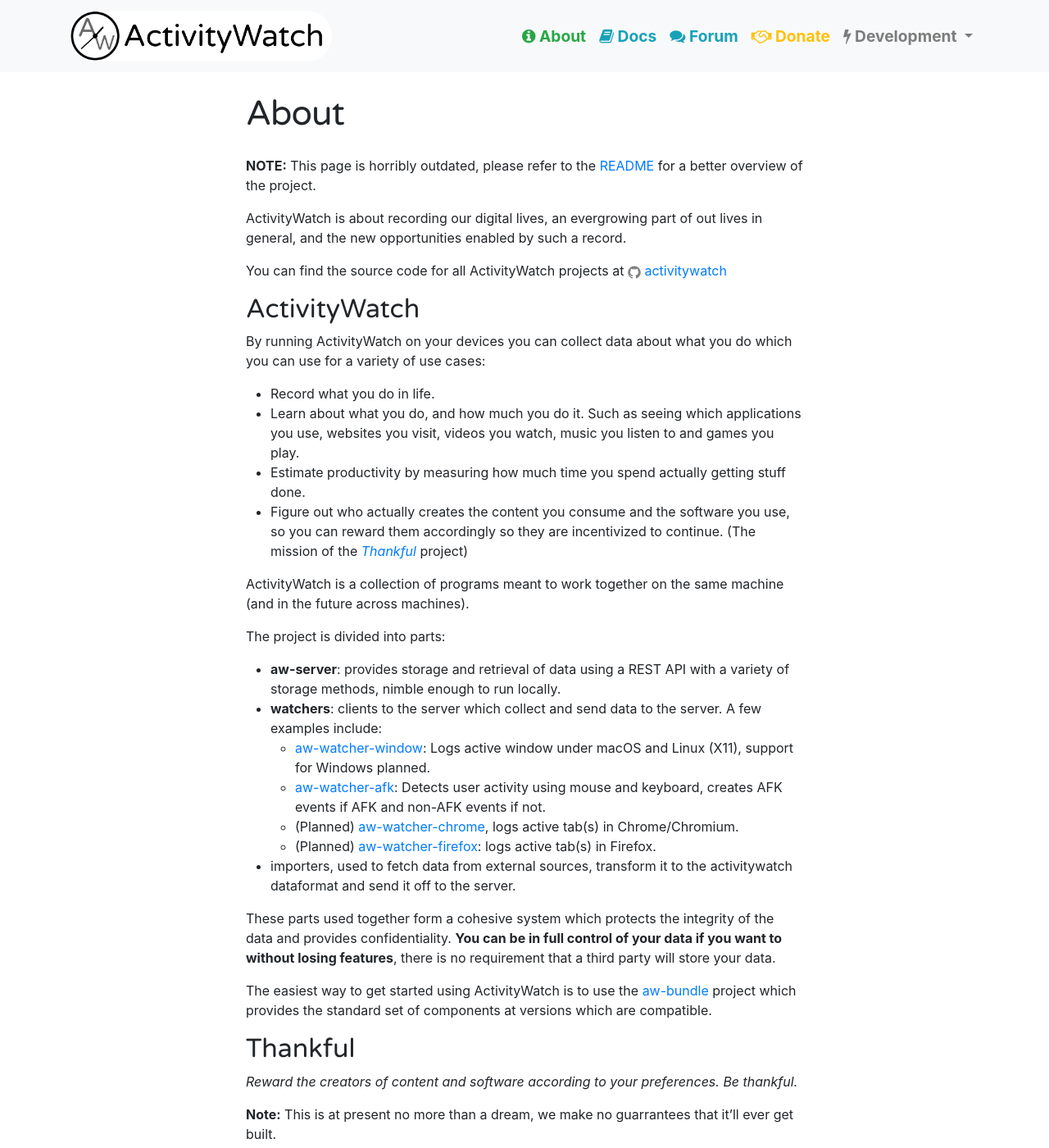
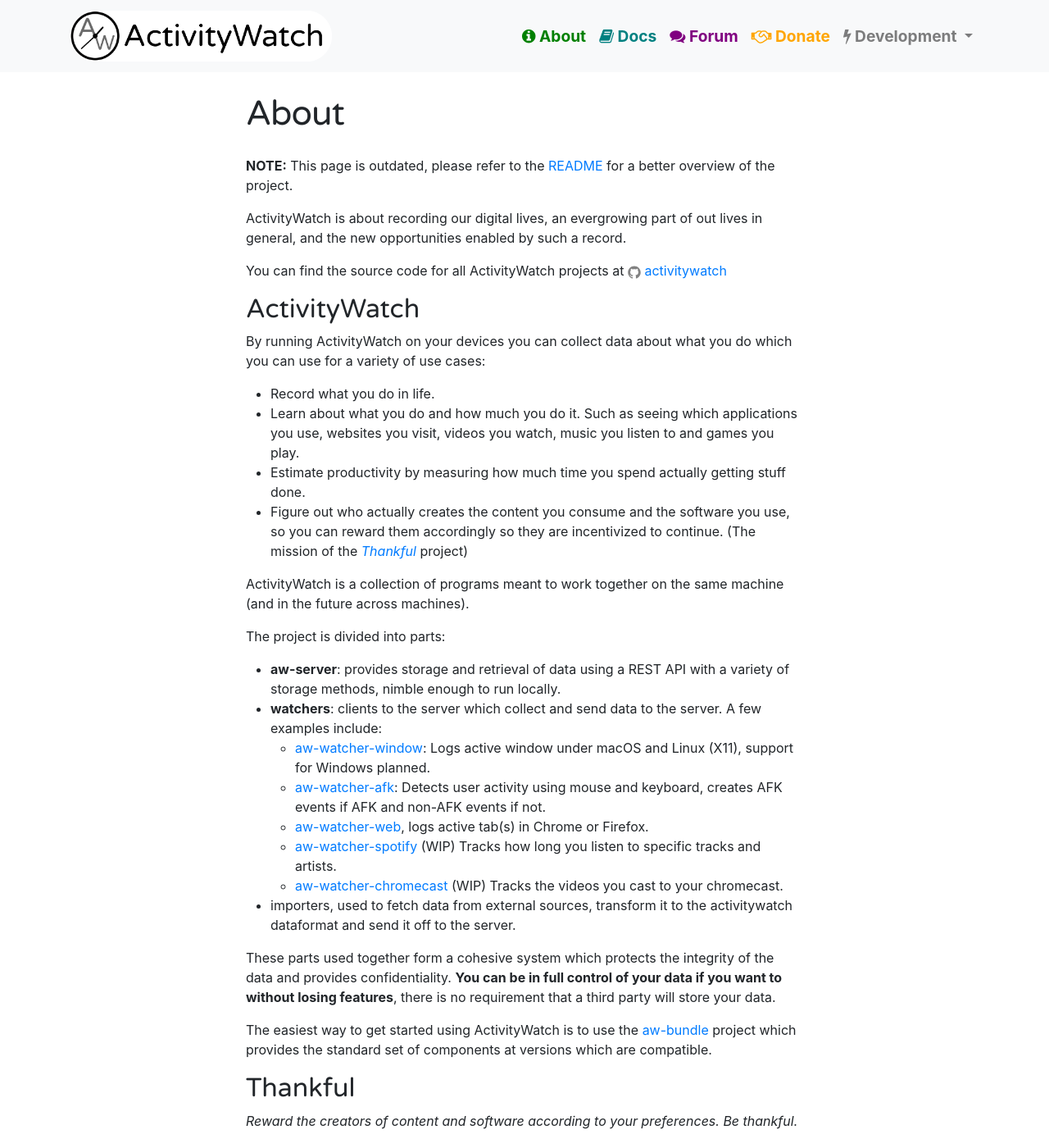
Before and after one commit to ActivityWatch/activitywatch.github.io, a Jekyll site: the page built from about.md, in a window 1280 px wide and 1400 px high. Shown: the whole window at 82% size. Built offline with Jekyll 4.4.1, drawn with Linux system fonts in a browser that asks for light colours; nearby versions of some CDN libraries; a script that is not in the unit is left out.

Commit message:
Minor styling fix and updated about.md

```diff
--- a/_includes/header.html
+++ b/_includes/header.html
@@ -10,25 +10,25 @@
     <div class="collapse navbar-collapse" style="font-size: 1.2em" id="navbarSupportedContent">
       <ul class="navbar-nav mr-0" style="margin-left: auto;">
         <li class="nav-item">
-          <a class="nav-link text-success font-weight-bold" href="/about/">
+          <a style="color: green;" class="nav-link font-weight-bold" href="/about/">
             <i class="fa fa-info-circle"></i>
             About
           </a>
         </li>
         <li class="nav-item">
-          <a class="nav-link text-info font-weight-bold" href="https://activitywatch.readthedocs.io/en/latest/">
+          <a style="color: teal;" class="nav-link font-weight-bold" href="https://activitywatch.readthedocs.io/en/latest/">
             <i class="fa fa-book"></i>
             Docs
           </a>
         </li>
         <li class="nav-item">
-          <a class="nav-link text-info font-weight-bold" href="https://forum.activitywatch.net/">
+          <a style="color: purple;" class="nav-link font-weight-bold" href="https://forum.activitywatch.net/">
             <i class="fa fa-comments"></i>
             Forum
           </a>
         </li>
         <li class="nav-item">
-          <a class="nav-link text-warning font-weight-bold" href="/donate/">
+          <a style="color: orange;" class="nav-link font-weight-bold" href="/donate/">
             <i class="fa fa-handshake-o"></i>
             Donate
           </a>
--- a/about.md
+++ b/about.md
@@ -5,7 +5,7 @@
 ---
 
 
-**NOTE:** This page is horribly outdated, please refer to the [README](https://github.com/ActivityWatch/activitywatch/blob/master/README.md) for a better overview of the project.
+**NOTE:** This page is outdated, please refer to the [README](https://github.com/ActivityWatch/activitywatch/blob/master/README.md) for a better overview of the project.
 
 ActivityWatch is about recording our digital lives, an evergrowing part of out lives in general, and the new opportunities enabled by such a record.
 
@@ -18,7 +18,7 @@
 By running ActivityWatch on your devices you can collect data about what you do which you can use for a variety of use cases:
 
  - Record what you do in life.
- - Learn about what you do, and how much you do it. Such as seeing which applications you use, websites you visit, videos you watch, music you listen to and games you play.
+ - Learn about what you do and how much you do it. Such as seeing which applications you use, websites you visit, videos you watch, music you listen to and games you play.
  - Estimate productivity by measuring how much time you spend actually getting stuff done.
  - Figure out who actually creates the content you consume and the software you use, so you can reward them accordingly so they are incentivized to continue. (The mission of the [*Thankful*](#thankful) project)
 
@@ -31,8 +31,9 @@
    A few examples include:
    - [aw-watcher-window](https://github.com/ActivityWatch/aw-watcher-window): Logs active window under macOS and Linux (X11), support for Windows planned.
    - [aw-watcher-afk](https://github.com/ActivityWatch/aw-watcher-afk): Detects user activity using mouse and keyboard, creates AFK events if AFK and non-AFK events if not.
-   - (Planned) [aw-watcher-chrome](https://github.com/ActivityWatch/aw-watcher-chrome), logs active tab(s) in Chrome/Chromium.
-   - (Planned) [aw-watcher-firefox](https://github.com/ActivityWatch/aw-watcher-firefox): logs active tab(s) in Firefox.
+   - [aw-watcher-web](https://github.com/ActivityWatch/aw-watcher-web), logs active tab(s) in Chrome or Firefox.
+   - [aw-watcher-spotify](https://github.com/ActivityWatch/aw-watcher-spotify) (WIP) Tracks how long you listen to specific tracks and artists.
+   - [aw-watcher-chromecast](https://github.com/ActivityWatch/aw-watcher-chromecast) (WIP) Tracks the videos you cast to your chromecast.
  - importers, used to fetch data from external sources, transform it to the activitywatch dataformat and send it off to the server.
 
 These parts used together form a cohesive system which protects the integrity of the data and provides confidentiality.
```
